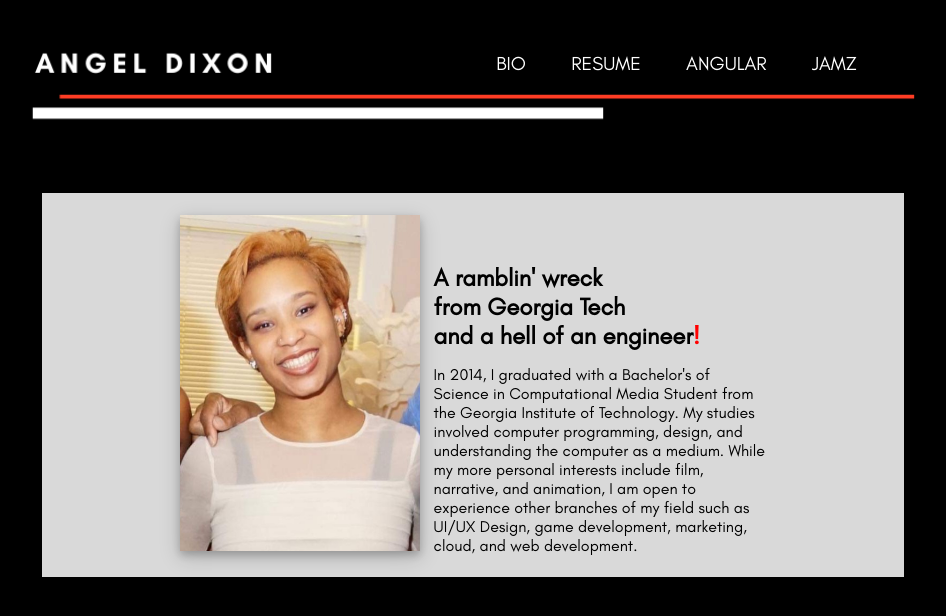
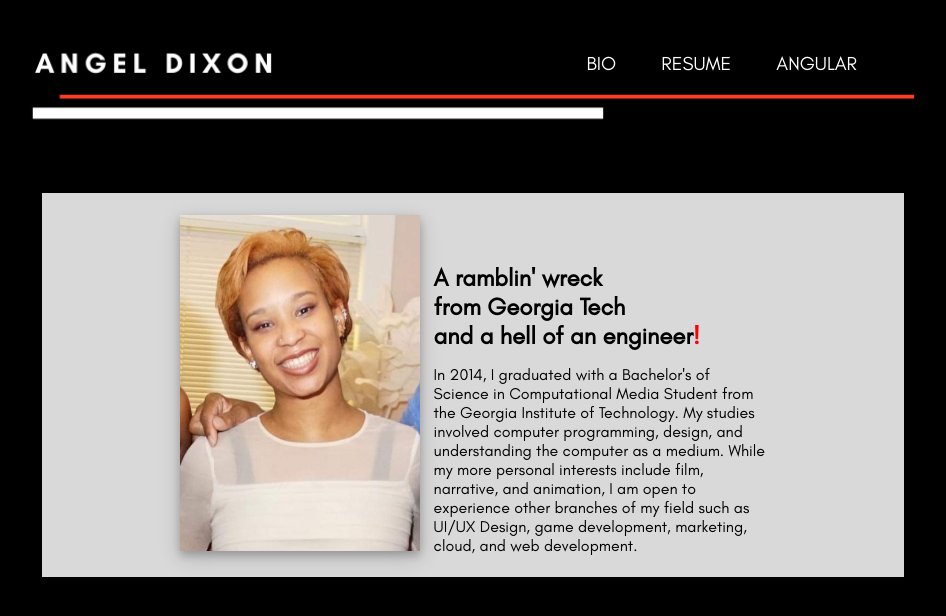
Before and after one commit to angel-can-work/angeldixon, an Angular app: page / in a window 1280 px wide. Shown: the top 616 px of the page, without its empty margins (167-1113 px from the left). Built offline with nearby package versions, Linux system fonts and the light colour scheme.

Commit message:
Removes Jamz page.

```diff
--- a/src/app/app.component.html
+++ b/src/app/app.component.html
@@ -4,7 +4,7 @@
     <span><a routerLink="/" routerLinkActive="active"> BIO</a></span>
     <span><a routerLink="/resume" routerLinkActive="active"> RESUME</a></span>
     <span><a routerLink="/angular" routerLinkActive="active"> ANGULAR</a></span>
-    <span><a routerLink="/jamz" routerLinkActive="active"> JAMZ</a></span>
+    <!-- <span><a routerLink="/jamz" routerLinkActive="active"> JAMZ</a></span> -->
   </nav>
   <img src="../assets/images/nav-dark.png" alt="angel dixon background" style="display: block; width: 80%; margin: auto;">
   <router-outlet></router-outlet>
```
